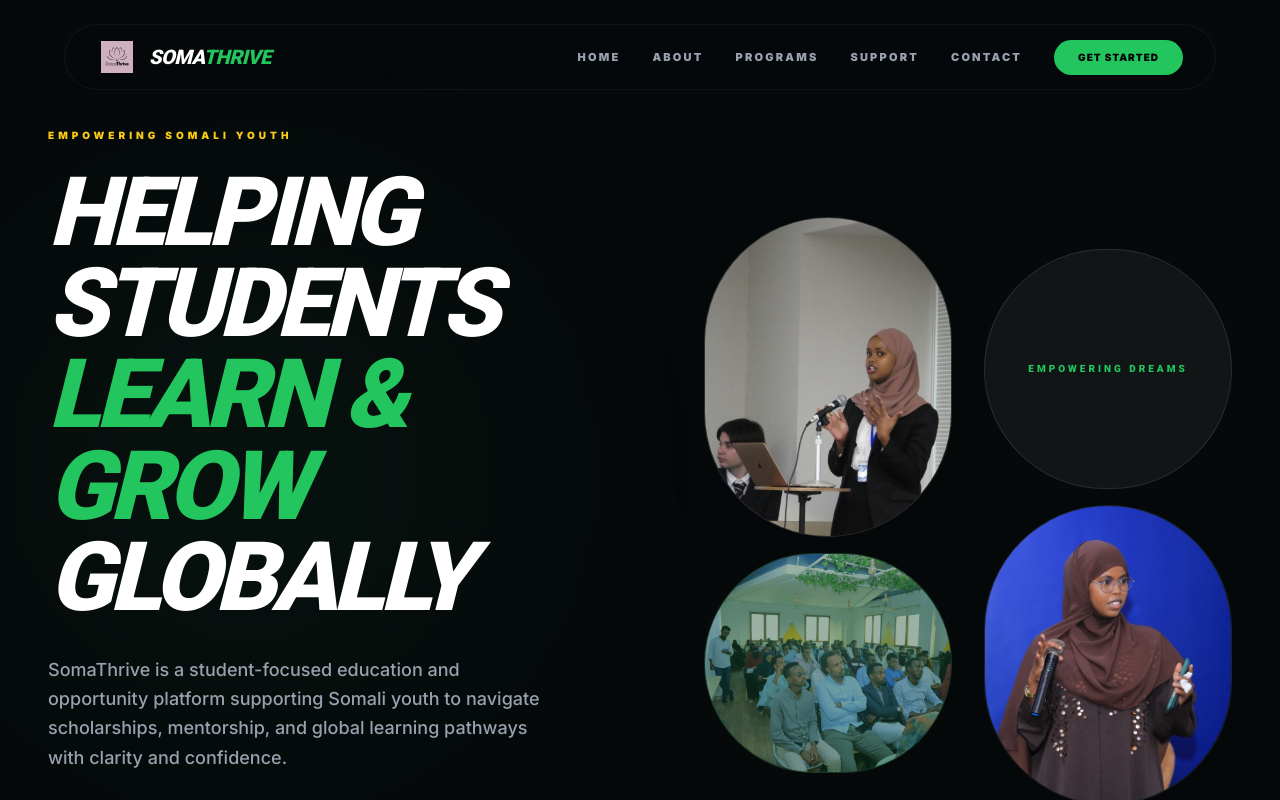
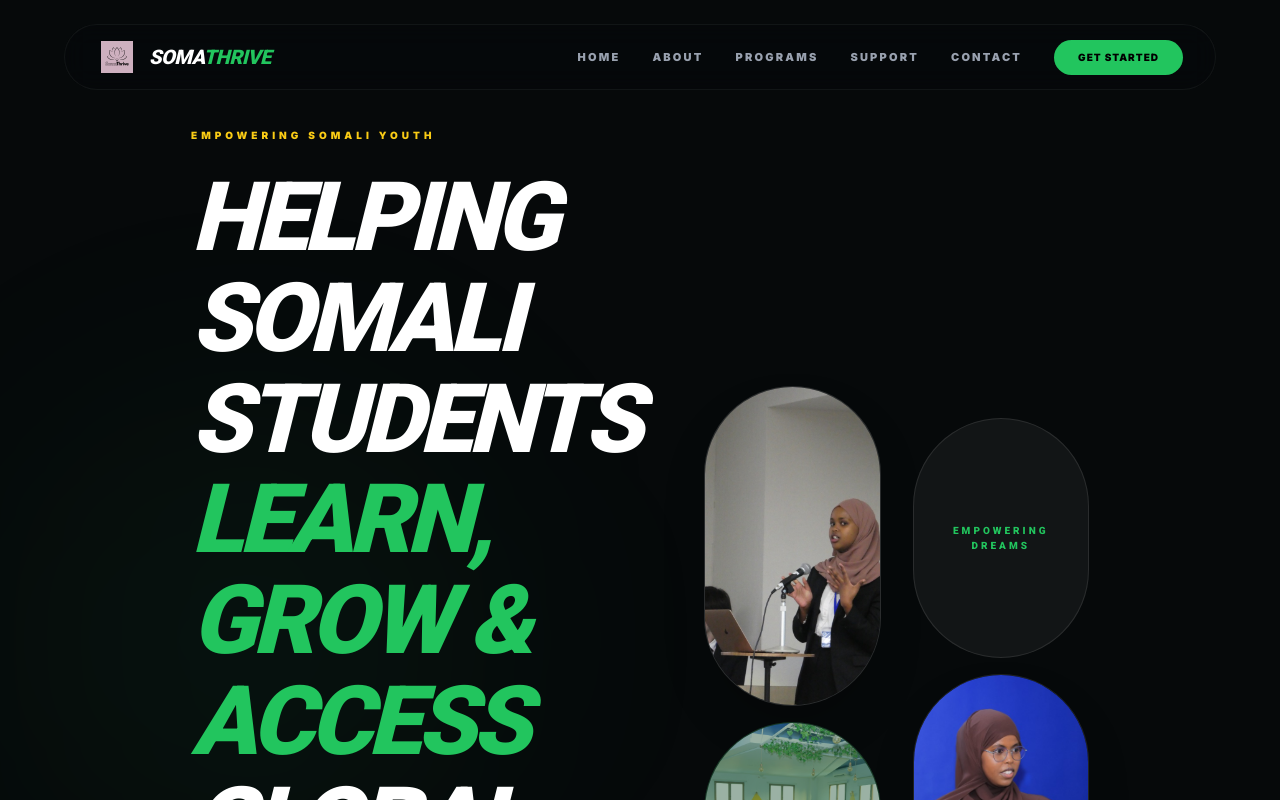
Before and after one commit to mohamedosmann/somathrive, a Next.js app: page / in a window 1280 px wide. Shown: the top 800 px of the page. Built offline with nearby package versions, Linux system fonts and the light colour scheme.

Commit message:
UI: Widened Hero container and added specific 191px padding for more space

```diff
--- a/app/page.tsx
+++ b/app/page.tsx
@@ -99,7 +99,7 @@ export default function Home() {
       <section className="relative min-h-screen flex items-center pt-32 pb-20 bg-[#06090a] overflow-hidden">
         <div className="absolute top-1/2 left-0 -translate-y-1/2 w-[500px] h-[500px] bg-[#22c55e]/5 blur-[120px] rounded-full pointer-events-none" />
 
-        <div className="max-w-[1600px] mx-auto px-6 md:px-12 relative z-20 grid lg:grid-cols-2 gap-20 xl:gap-32 items-center">
+        <div className="max-w-[1920px] mx-auto px-6 md:px-[191px] relative z-20 grid lg:grid-cols-2 gap-20 xl:gap-32 items-center">
           <motion.div
             initial={{ opacity: 0, x: -30 }}
             animate={{ opacity: 1, x: 0 }}
@@ -109,13 +109,13 @@ export default function Home() {
             <span className="text-[#facc15] text-[10px] font-black uppercase tracking-[0.4em] mb-6 block">
               Empowering Somali Youth
             </span>
-            <h1 className="text-4xl md:text-5xl lg:text-7xl xl:text-8xl font-roboto font-black leading-[0.95] mb-8 text-white tracking-tighter uppercase italic">
-              Helping Students <br />
-              <span className="text-[#22c55e]">Learn & Grow</span> <br />
-              Globally
+            <h1 className="text-4xl md:text-5xl lg:text-7xl xl:text-[6rem] font-roboto font-black leading-[1.05] mb-8 text-white tracking-tighter uppercase italic">
+              Helping Somali <br /> Students <br />
+              <span className="text-[#22c55e]">Learn, Grow & Access</span> <br />
+              Global Opportunities
             </h1>
-            <p className="text-base md:text-lg text-gray-400 mb-10 max-w-lg leading-relaxed font-medium">
-              SomaThrive is a student-focused education and opportunity platform supporting Somali youth to navigate scholarships, mentorship, and global learning pathways with clarity and confidence.
+            <p className="text-base md:text-lg text-gray-400 mb-10 max-w-md leading-relaxed font-medium">
+              Supporting Somali youth to navigate global scholarships and mentorship with confidence.
             </p>
             <div className="flex flex-col sm:flex-row gap-5">
               <Link href="#programs" className="px-10 py-4 bg-[#22c55e] text-black font-black uppercase tracking-widest text-xs rounded-2xl hover:bg-white transition-all hover:translate-y-[-2px] shadow-lg shadow-[#22c55e]/10 text-center">
```
